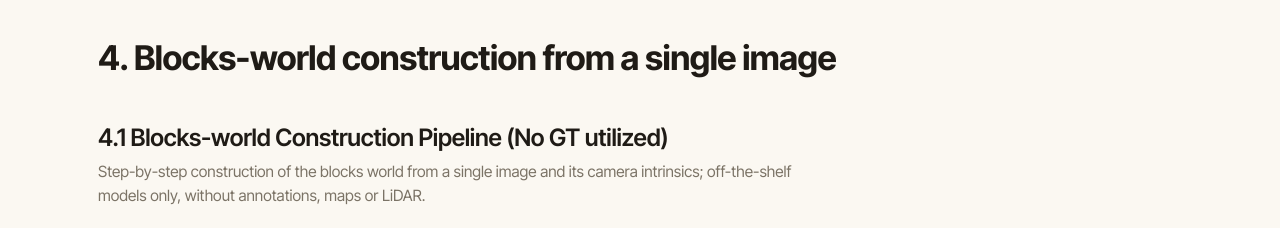
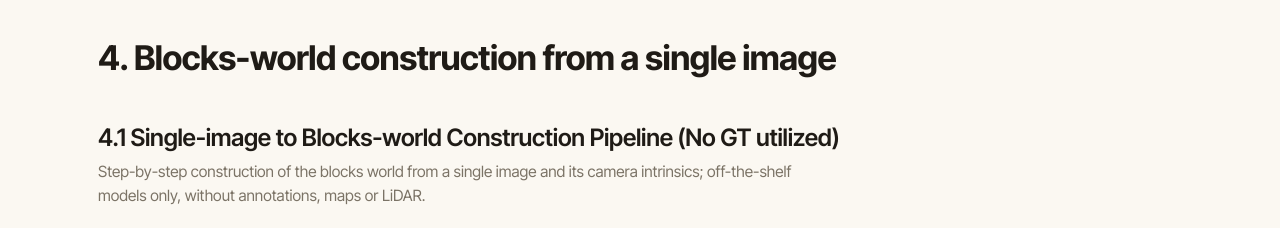
Before and after one commit to memoir-wm-anon/rebuttal, a plain HTML site: page index.html in a window 1280 px wide. Shown: the part 6000-6228 px from the top of the page. Drawn offline with Linux system fonts and the light colour scheme.

Commit message:
4.1: rename heading

```diff
--- a/index.html
+++ b/index.html
@@ -81,7 +81,7 @@
   <div class="wrap">
     <h2 class="sec-title">4. Blocks-world construction from a single image</h2>
 
-    <h3 class="sub" id="single-image-auto">4.1 Blocks-world Construction Pipeline (No GT utilized)</h3>
+    <h3 class="sub" id="single-image-auto">4.1 Single-image to Blocks-world Construction Pipeline (No GT utilized)</h3>
     <p class="desc">Step-by-step construction of the blocks world from a single image and its camera intrinsics; off-the-shelf models only, without annotations, maps or LiDAR.</p>
     <div class="compare" data-set="single-image"></div>
 
```
